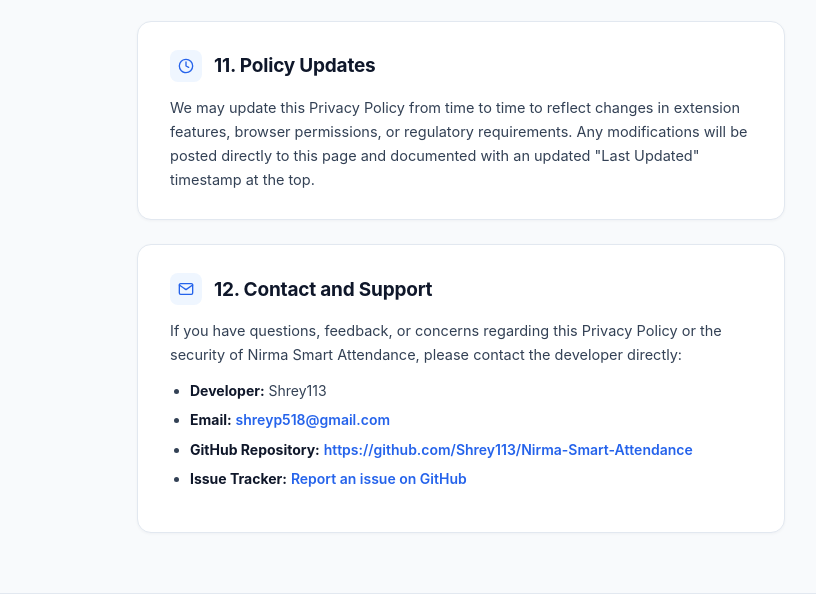
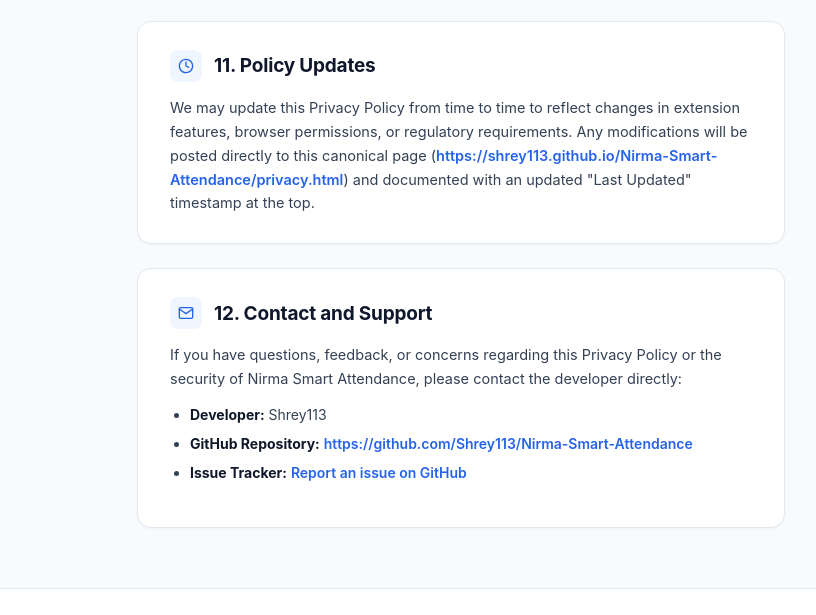
Before and after one commit to Shrey113/Nirma-Smart-Attendance, a browser extension: page privacy.html in a window 1280 px wide. Shown: the part 4526-5141 px from the top of the page, without its empty margins (325-1141 px from the left). Drawn offline with Linux system fonts and the light colour scheme.

Commit message:
docs: add canonical link and update contact info in privacy policy

```diff
--- a/privacy.html
+++ b/privacy.html
@@ -4,6 +4,7 @@
   <meta charset="UTF-8">
   <meta name="viewport" content="width=device-width, initial-scale=1.0">
   <title>Privacy Policy - Nirma Smart Attendance</title>
+  <link rel="canonical" href="https://shrey113.github.io/Nirma-Smart-Attendance/privacy.html">
   <link rel="icon" type="image/png" href="assets/icons/icon32.png">
   <style>
     :root {
@@ -715,7 +716,7 @@
           <h2 class="card-title">11. Policy Updates</h2>
         </div>
         <p>
-          We may update this Privacy Policy from time to time to reflect changes in extension features, browser permissions, or regulatory requirements. Any modifications will be posted directly to this page and documented with an updated "Last Updated" timestamp at the top.
+          We may update this Privacy Policy from time to time to reflect changes in extension features, browser permissions, or regulatory requirements. Any modifications will be posted directly to this canonical page (<a href="https://shrey113.github.io/Nirma-Smart-Attendance/privacy.html" target="_blank" rel="noopener" style="color: var(--primary); text-decoration: none; font-weight: 600;">https://shrey113.github.io/Nirma-Smart-Attendance/privacy.html</a>) and documented with an updated "Last Updated" timestamp at the top.
         </p>
       </section>
 
@@ -732,7 +733,6 @@
         </p>
         <ul>
           <li><strong>Developer:</strong> Shrey113</li>
-          <li><strong>Email:</strong> <a href="mailto:shreyp518@gmail.com" style="color: var(--primary); text-decoration: none; font-weight: 600;">shreyp518@gmail.com</a></li>
           <li><strong>GitHub Repository:</strong> <a href="https://github.com/Shrey113/Nirma-Smart-Attendance" target="_blank" rel="noopener" style="color: var(--primary); text-decoration: none; font-weight: 600;">https://github.com/Shrey113/Nirma-Smart-Attendance</a></li>
           <li><strong>Issue Tracker:</strong> <a href="https://github.com/Shrey113/Nirma-Smart-Attendance/issues" target="_blank" rel="noopener" style="color: var(--primary); text-decoration: none; font-weight: 600;">Report an issue on GitHub</a></li>
         </ul>
```
